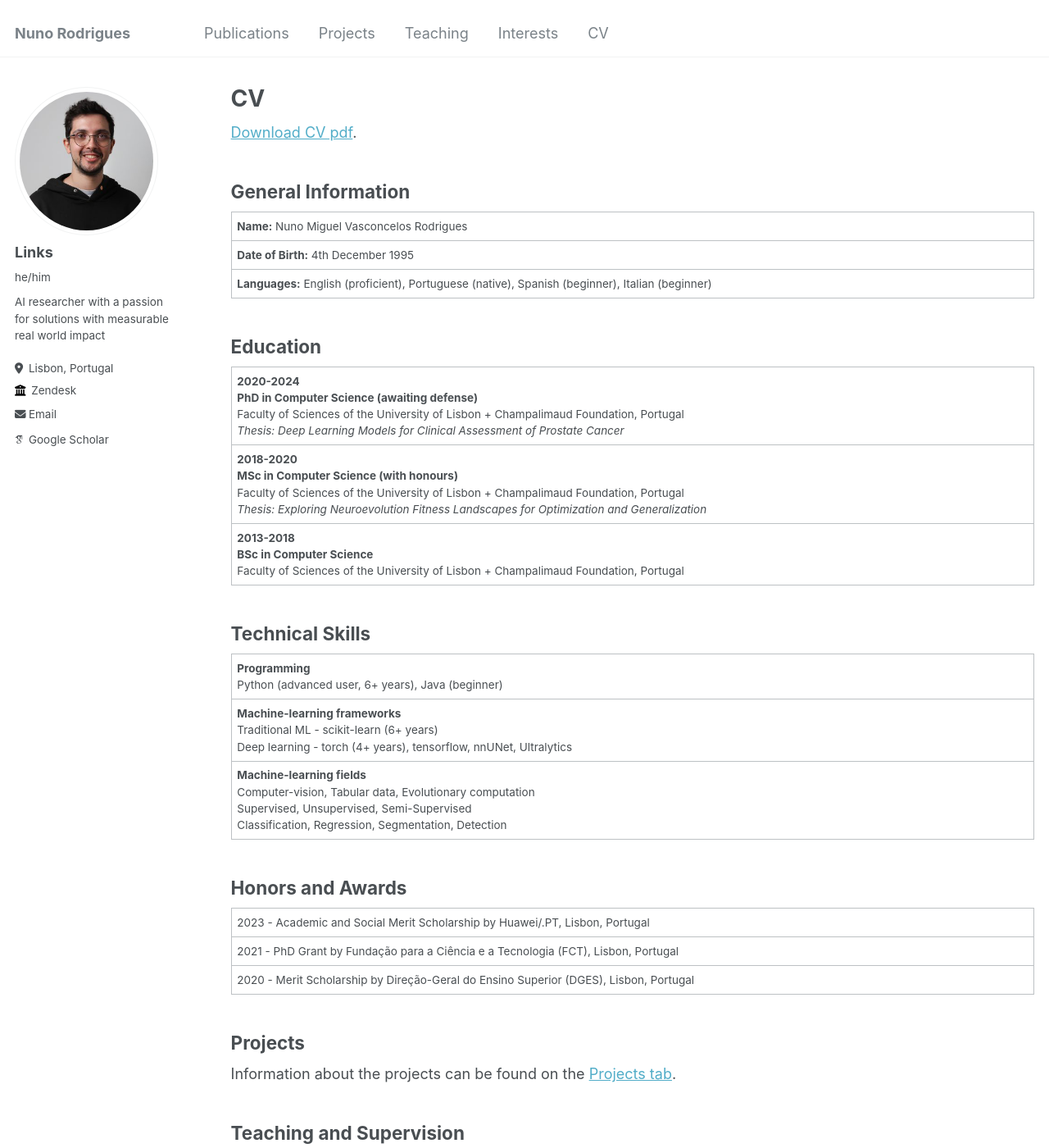
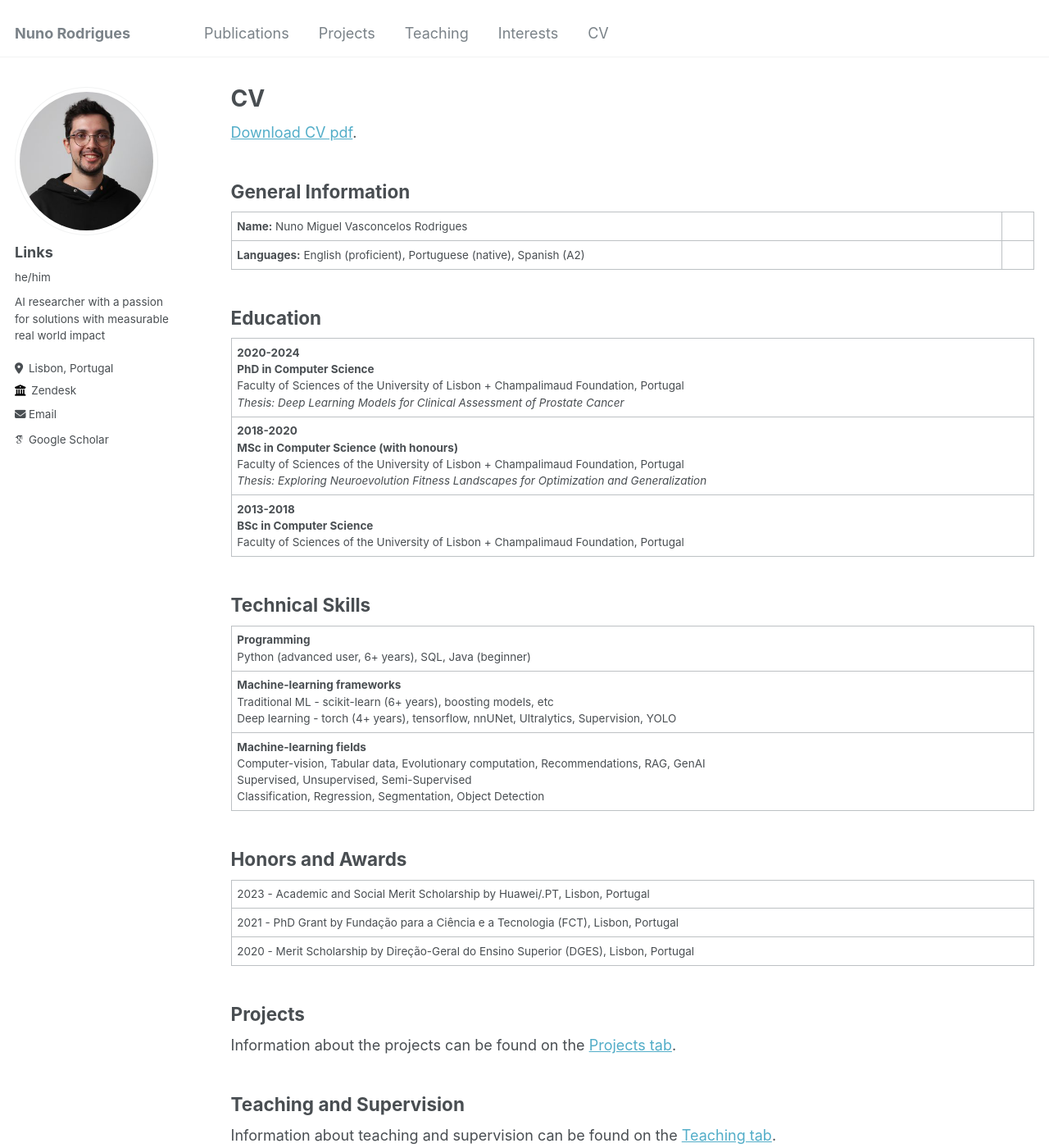
Before and after one commit to NMVRodrigues/NMVRodrigues.github.io, a Jekyll site: the page built from _pages/cv.md, in a window 1280 px wide and 1400 px high. Shown: the whole window at 82% size. Built offline with Jekyll 4.4.1, drawn with Linux system fonts in a browser that asks for light colours; some web fonts are replaced.

```diff
--- a/_pages/cv.md
+++ b/_pages/cv.md
@@ -11,23 +11,22 @@ author_profile: true
 ## General Information
 
 
-| **Name:** Nuno Miguel Vasconcelos Rodrigues                                                      |
-| **Date of Birth:** 4th December 1995                                                             |
-| **Languages:** English (proficient), Portuguese (native), Spanish (beginner), Italian (beginner) |
+| **Name:** Nuno Miguel Vasconcelos Rodrigues                                                      |                                                         |
+| **Languages:** English (proficient), Portuguese (native), Spanish (A2) |
 
 
 ## Education
 
-| **2020-2024**<br />**PhD in Computer Science (awaiting defense)**<br />Faculty of Sciences of the University of Lisbon + Champalimaud Foundation, Portugal<br />*Thesis: Deep Learning Models for Clinical Assessment of Prostate Cancer* |
+| **2020-2024**<br />**PhD in Computer Science**<br />Faculty of Sciences of the University of Lisbon + Champalimaud Foundation, Portugal<br />*Thesis: Deep Learning Models for Clinical Assessment of Prostate Cancer* |
 | **2018-2020**<br />**MSc in Computer Science (with honours)**<br />Faculty of Sciences of the University of Lisbon + Champalimaud Foundation, Portugal<br />*Thesis: Exploring Neuroevolution Fitness Landscapes for Optimization and Generalization* |
 | **2013-2018**<br />**BSc in Computer Science**<br />Faculty of Sciences of the University of Lisbon + Champalimaud Foundation, Portugal<br /> |
 
 
 ## Technical Skills
 
-| **Programming**<br />Python (advanced user, 6+ years), Java (beginner) |
-| **Machine-learning frameworks**<br />Traditional ML - scikit-learn (6+ years)<br />Deep learning - torch (4+ years), tensorflow, nnUNet, Ultralytics |
-| **Machine-learning fields**<br />Computer-vision, Tabular data, Evolutionary computation<br />Supervised, Unsupervised, Semi-Supervised<br />Classification, Regression, Segmentation, Detection |
+| **Programming**<br />Python (advanced user, 6+ years), SQL, Java (beginner) |
+| **Machine-learning frameworks**<br />Traditional ML - scikit-learn (6+ years), boosting models, etc<br />Deep learning - torch (4+ years), tensorflow, nnUNet, Ultralytics, Supervision, YOLO |
+| **Machine-learning fields**<br />Computer-vision, Tabular data, Evolutionary computation, Recommendations, RAG, GenAI<br />Supervised, Unsupervised, Semi-Supervised<br />Classification, Regression, Segmentation, Object Detection |
 
 
 ## Honors and Awards
```
Also changed, not shown: _pages/interests.md (+4 -2 lines).
